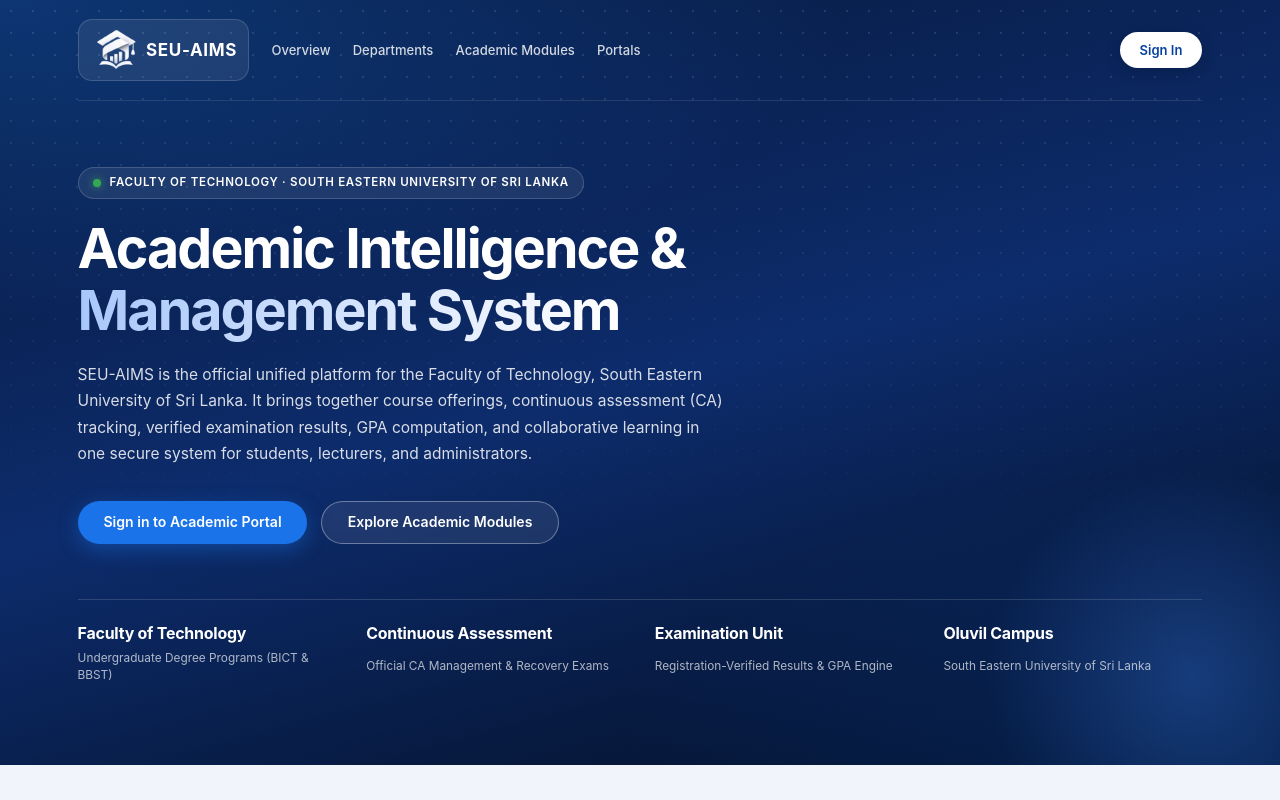
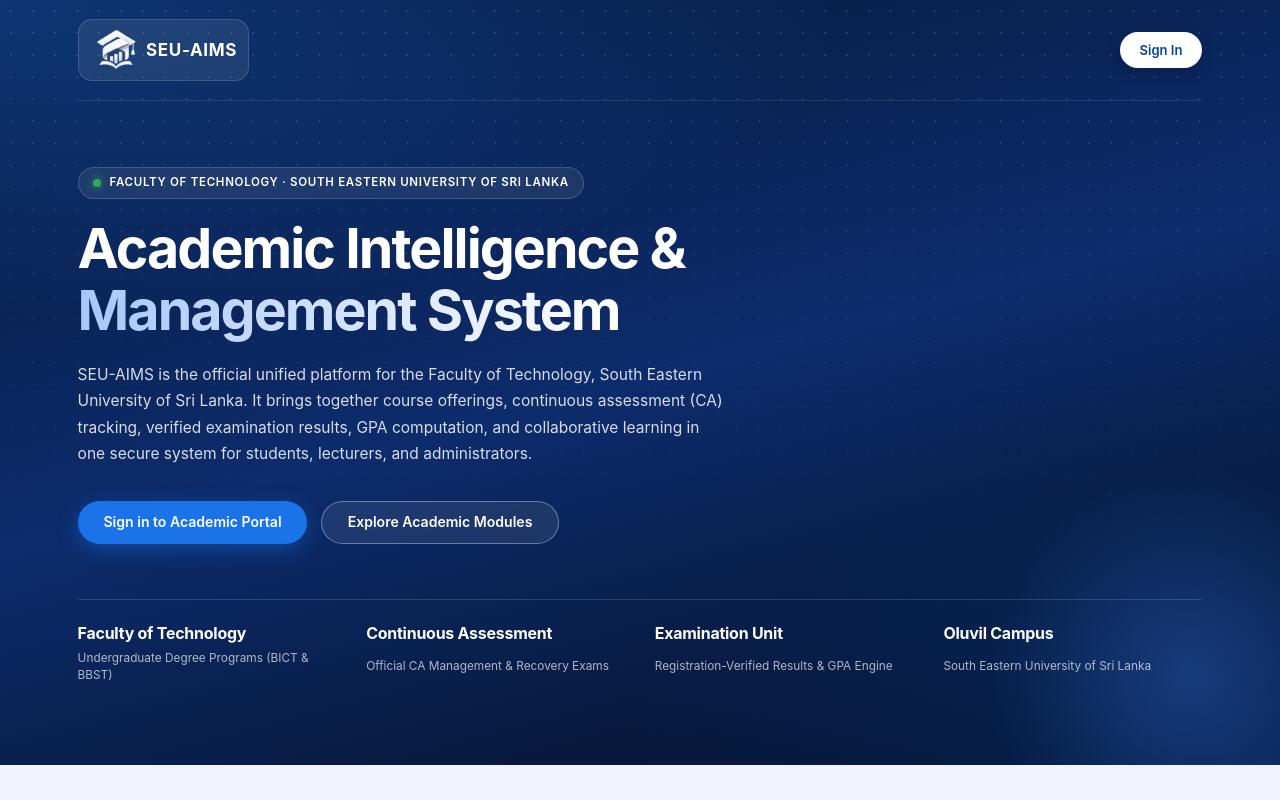
Before and after one commit to abdullllbasith/SEU-AIMS, a React (Vite) app in the folder frontend/: page / in a window 1280 px wide. Built offline with nearby package versions, Linux system fonts and the light colour scheme; no server answers.

Commit message:
Remove landing page section links from navbar
The navbar now holds only the logo and Sign In.

Co-Authored-By: Claude Haiku 5.5 <noreply@anthropic.com>

```diff
--- a/frontend/src/modules/landing/LandingPage.jsx
+++ b/frontend/src/modules/landing/LandingPage.jsx
@@ -160,13 +160,6 @@ export function LandingPage() {
               />
               <span className="guest-brand__system-name">SEU-AIMS</span>
             </div>
-          </div>
-
-          <div className="landing__nav-links">
-            <a href="#overview">Overview</a>
-            <a href="#departments">Departments</a>
-            <a href="#modules">Academic Modules</a>
-            <a href="#roles">Portals</a>
           </div>
 
           <div className="landing__nav-actions">
--- a/frontend/src/modules/landing/landing.css
+++ b/frontend/src/modules/landing/landing.css
@@ -161,24 +161,6 @@
 .landing__aims-text small {
   font-size: 0.68rem;
   color: var(--brand-300);
-}
-
-.landing__nav-links {
-  display: flex;
-  align-items: center;
-  gap: 1.5rem;
-}
-
-.landing__nav-links a:not(.landing__login) {
-  color: rgba(255, 255, 255, 0.82);
-  text-decoration: none;
-  font-size: 0.88rem;
-  font-weight: var(--weight-medium);
-  transition: color 0.15s ease;
-}
-
-.landing__nav-links a:not(.landing__login):hover {
-  color: #ffffff;
 }
 
 .landing__login {
```
